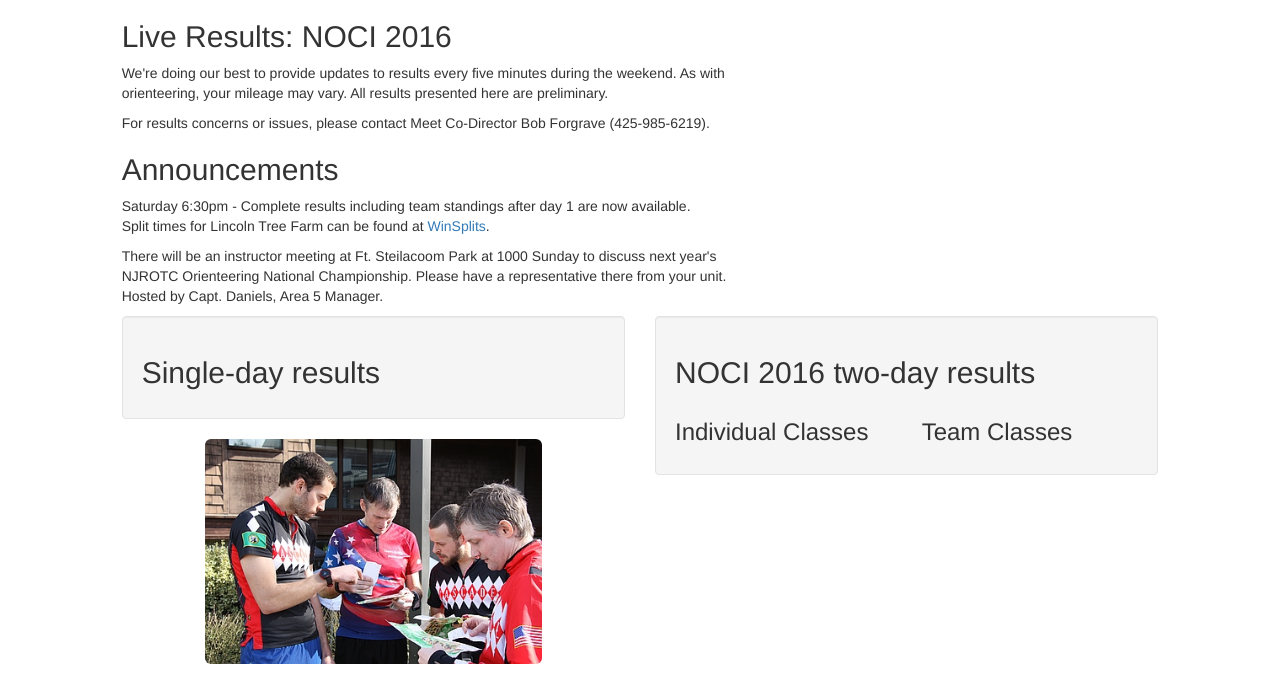
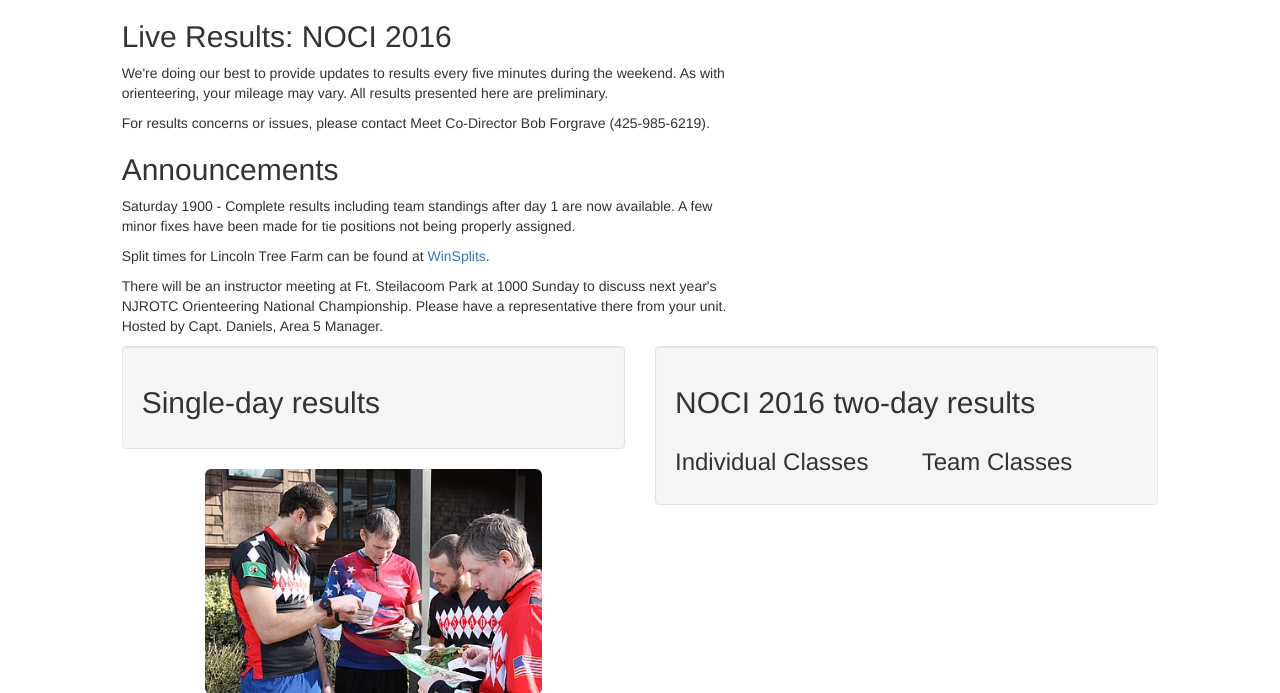
Before and after one commit to ercjns/O-coc-wifiscoring, a Flask app: template coc_wifiscoring/templates/NOCIhome.html in a window 1280 px wide. Shown: the part 142-835 px from the top of the page. Run offline with Flask 2, Linux system fonts and the light colour scheme; the template is opened without the code that fills it, so the values that code supplies are empty; some libraries are stand-ins or nearby versions.

Commit message:
announcements

```diff
--- a/coc_wifiscoring/templates/NOCIhome.html
+++ b/coc_wifiscoring/templates/NOCIhome.html
@@ -13,8 +13,8 @@
 		<p>We're doing our best to provide updates to results every five minutes during the weekend. As with orienteering, your mileage may vary. All results presented here are preliminary.</p>
 		<p>For results concerns or issues, please contact Meet Co-Director Bob Forgrave (425-985-6219).</p>
 		<h2>Announcements</h2>
-		<p>Saturday 6:30pm - Complete results including team standings after day 1 are now available.<br />
-		Split times for Lincoln Tree Farm can be found at <a href="http://obasen.orientering.se/winsplits/online/en/default.asp?page=classes&databaseId=40820">WinSplits</a>.</p>
+		<p>Saturday 1900 - Complete results including team standings after day 1 are now available. A few minor fixes have been made for tie positions not being properly assigned.</p>
+		<p>Split times for Lincoln Tree Farm can be found at <a href="http://obasen.orientering.se/winsplits/online/en/default.asp?page=classes&databaseId=40820">WinSplits</a>.</p>
 		<p class="text-highlight-warning">There will be an instructor meeting at Ft. Steilacoom Park at 1000 Sunday to discuss next year's NJROTC Orienteering National Championship. Please have a representative there from your unit. Hosted by Capt. Daniels, Area 5 Manager.</p>
 	</div>
 </div>
```
